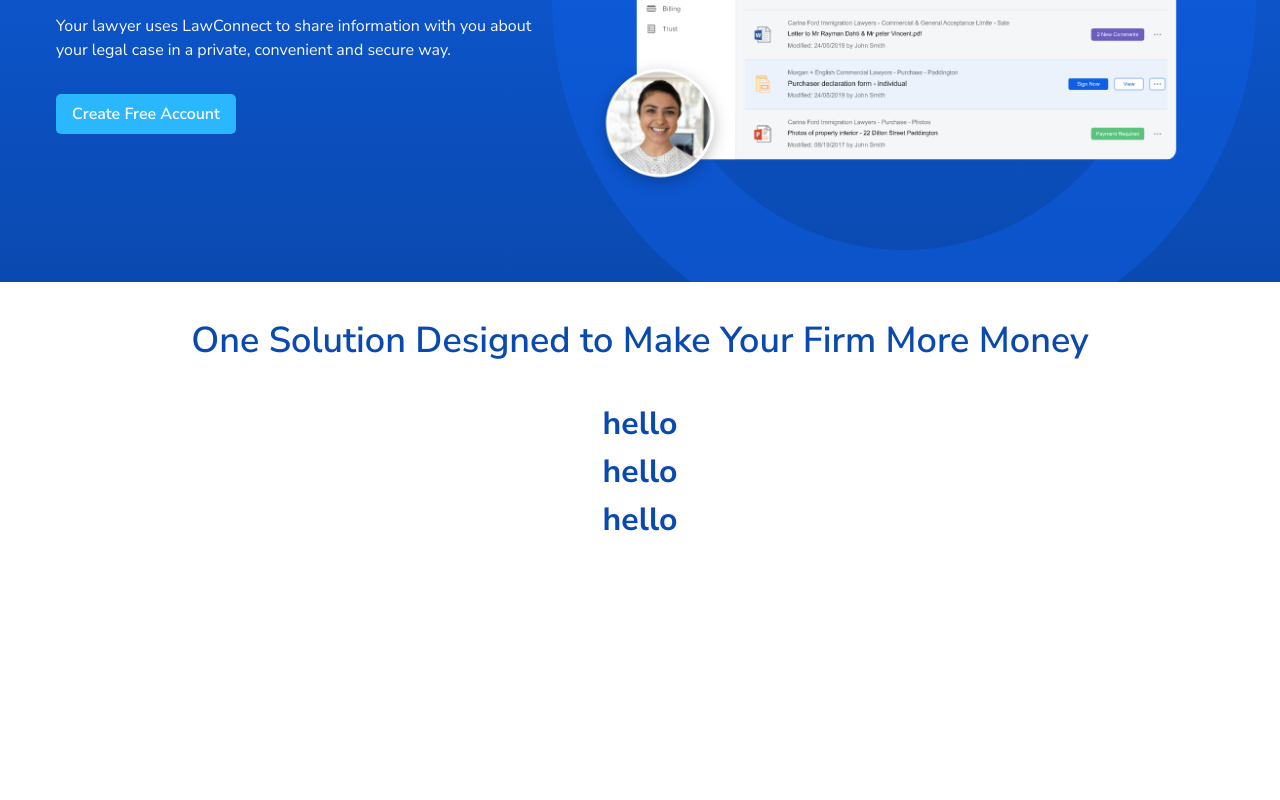
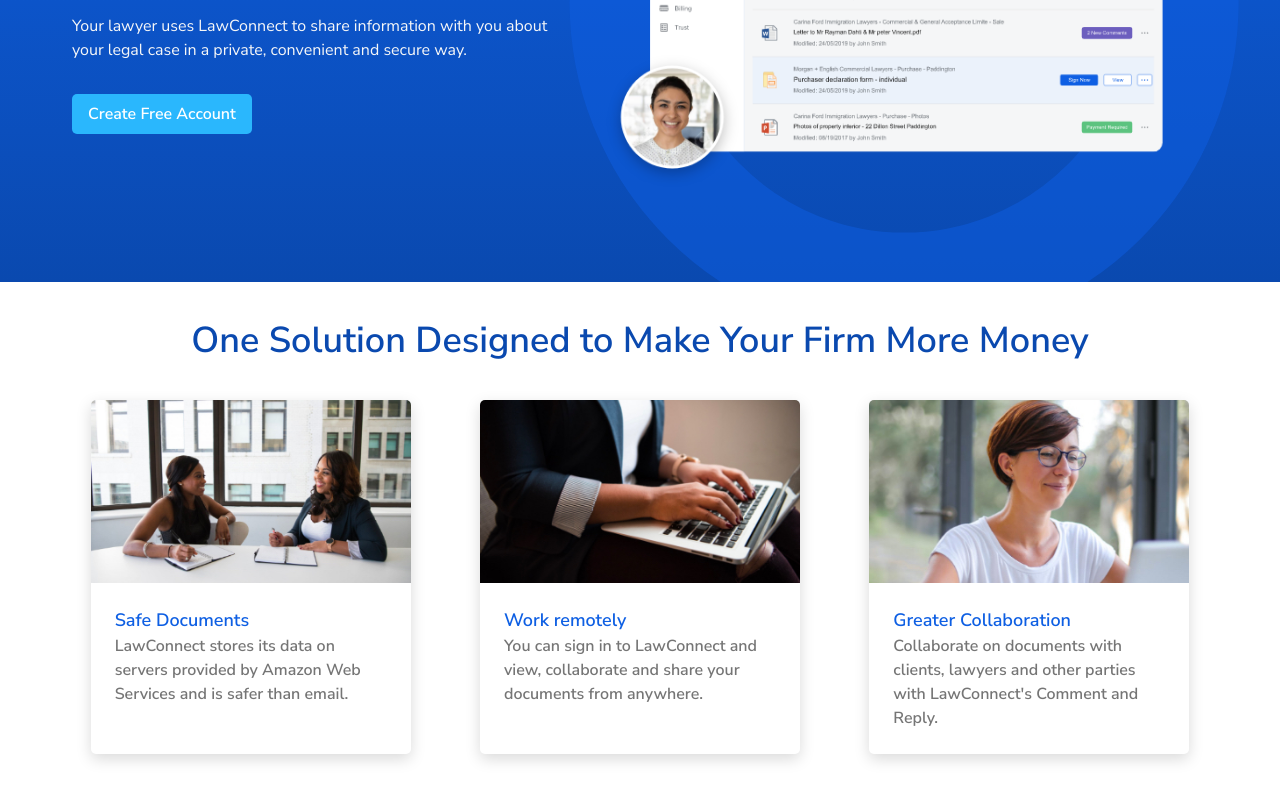
Before and after one commit to kchndesign/lawconnect-landing-page, a React (Create React App) app: page / in a window 1280 px wide. Shown: the part 350-1150 px from the top of the page. Built offline with nearby package versions, Linux system fonts and the light colour scheme.

Commit message:
finished cards: :

```diff
--- a/src/LandingPage.scss
+++ b/src/LandingPage.scss
@@ -47,7 +47,7 @@
             justify-content: space-between;
             column-gap: 3rem;
 
-            padding: 1rem;
+            padding: 2rem;
 
             // in side by side layout, order is whatever is in the markup
             .section__image,
@@ -70,6 +70,20 @@
         @include breakpoints.tablet {
             font-size: 2.25rem;
         }
+    }
+}
+
+// card container renders cards in a dynamic way
+.card-container {
+    width: 100%;
+    display: flex;
+    justify-content: space-between;
+    row-gap: 2rem;
+    column-gap: 2rem;
+    flex-wrap: wrap;
+
+    > * {
+        margin-inline: auto;
     }
 }
 
--- a/src/LandingPage.tsx
+++ b/src/LandingPage.tsx
@@ -10,7 +10,7 @@
 import HeroDesktop2x from "./assets/images/lc-hero-desktop@2x.png";
 
 // import feature cards data
-import { FeatureCardData, featureCardsData } from "./data/feature-cards";
+import { featureCardsData } from "./data/feature-cards";
 
 function LandingPage(): JSX.Element {
     return (
@@ -104,8 +104,8 @@
 
                 <div className="card-container">
                     {/* render a card for every FeatureCardData entity in array */}
-                    {featureCardsData.map((cardData) => {
-                        return <Card featureCardData={cardData} />;
+                    {featureCardsData.map((cardData, index) => {
+                        return <Card featureCardData={cardData} key={index} />;
                     })}
                 </div>
             </div>
--- a/src/components/ActionButton/ActionButton.tsx
+++ b/src/components/ActionButton/ActionButton.tsx
@@ -6,6 +6,12 @@
     action?: Function;
     id?: string;
 };
+
+/**
+ * A standard button for web actions like confirm or create account.
+ * @param props Takes text string as well as optional id and event handler
+ * @returns a styled button
+ */
 
 function ActionButton(props: ActionButtonProps) {
     return (
--- /dev/null
+++ b/src/components/Card/Card.module.scss
@@ -0,0 +1,30 @@
+@use "../../css/breakpoints";
+@use "../../css/variables";
+
+.card {
+    max-width: 20rem;
+    box-shadow: 0px 5px 15px #00000026;
+    border-radius: 5px;
+    overflow: hidden;
+}
+
+.contentBox {
+    padding: 1.5rem;
+}
+
+.image {
+    width: 100%;
+    aspect-ratio: 1.75;
+    object-fit: cover;
+}
+
+.title {
+    color: variables.$vivid-blue;
+    font-weight: 600;
+    font-size: 1.125rem;
+}
+
+.description {
+    color: variables.$dark-off;
+    font-weight: 600;
+}
--- a/src/components/Card/Card.tsx
+++ b/src/components/Card/Card.tsx
@@ -1,4 +1,5 @@
 import { FeatureCardData } from "../../data/feature-cards";
+import Styles from "./Card.module.scss";
 
 // declare card props
 type CardProps = {
@@ -13,8 +14,28 @@
 
 function Card(props: CardProps): JSX.Element {
     return (
-        <div className="Styles.Card">
-            <h1>hello</h1>
+        <div className={Styles.card}>
+            {/* image */}
+
+            <img
+                src={props.featureCardData.imgSrc}
+                alt={props.featureCardData.imgAlt}
+                className={Styles.image}
+            />
+
+            {/* text is wrapped in a box for padding */}
+
+            <div className={Styles.contentBox}>
+                {/* title */}
+
+                <h3 className={Styles.title}>{props.featureCardData.title}</h3>
+
+                {/* description */}
+
+                <p className={Styles.description}>
+                    {props.featureCardData.description}
+                </p>
+            </div>
         </div>
     );
 }
--- a/src/components/NavBar/NavBar.module.scss
+++ b/src/components/NavBar/NavBar.module.scss
@@ -56,6 +56,7 @@
 
 .navbar {
     padding: 1rem;
+    padding-inline: 2rem;
 
     display: flex;
     justify-content: space-between;
--- a/src/data/feature-cards.ts
+++ b/src/data/feature-cards.ts
@@ -5,6 +5,7 @@
 
 export type FeatureCardData = {
     imgSrc: string;
+    imgAlt: string;
     title: string;
     description: string;
 };
@@ -12,6 +13,7 @@
 export const featureCardsData: FeatureCardData[] = [
     {
         imgSrc: SafeDocs,
+        imgAlt: "Two people sit at table taking notes.",
         title: "Safe Documents",
         description:
             "LawConnect stores its data on servers provided by Amazon Web Services and is safer than email.",
@@ -19,6 +21,7 @@
 
     {
         imgSrc: WorkRemote,
+        imgAlt: "Person types on a laptop keyboard",
         title: "Work remotely",
         description:
             "You can sign in to LawConnect and view, collaborate and share your documents from anywhere.",
@@ -26,6 +29,7 @@
 
     {
         imgSrc: GreaterCollab,
+        imgAlt: "Person sits at laptop",
         title: "Greater Collaboration",
         description:
             "Collaborate on documents with clients, lawyers and other parties with LawConnect's Comment and Reply.",
```
